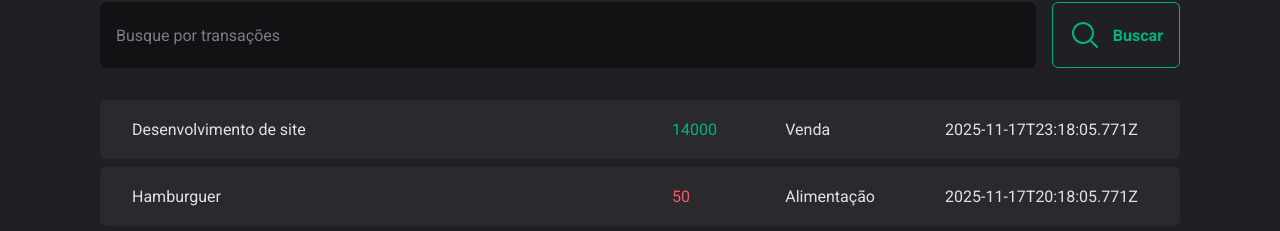
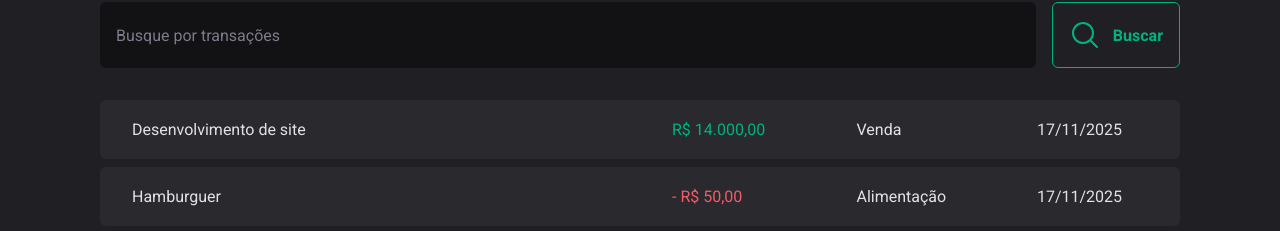
Before and after one commit to pedrovsfelix/dt-money, a React (Vite) app: page / in a window 1280 px wide. Shown: the part 687-918 px from the top of the page. Built offline with nearby package versions, Linux system fonts and the light colour scheme; data requests are answered from the project's data file.

Commit message:
:sparkles: feat: Formatando os campos na página de transação.

```diff
--- a/src/pages/Transactions/index.tsx
+++ b/src/pages/Transactions/index.tsx
@@ -4,6 +4,7 @@
 import { SearchForm } from "./components/SearchForm";
 import { PriceHighlight, TransactionsContainer, TransactionsTable } from "./styles";
 import { TransactionsContext } from "../../contexts/TransactionsContext";
+import { dateFormatter, priceFormatter } from "../../utils/formatter";
 
 export function Transactions() {
 
@@ -25,11 +26,12 @@
                                 <td width="50%">{transaction.description}</td>
                                 <td>
                                     <PriceHighlight variant={transaction.type}>
-                                        {transaction.price}
+                                        {transaction.type === 'expense' && '- '}
+                                        {priceFormatter.format(transaction.price)}
                                     </PriceHighlight>
                                 </td>
                                 <td>{transaction.category}</td>
-                                <td>{transaction.createdAt}</td>
+                                <td>{dateFormatter.format(new Date(transaction.createdAt))}</td>
                             </tr>
                         )
                     })}
```
